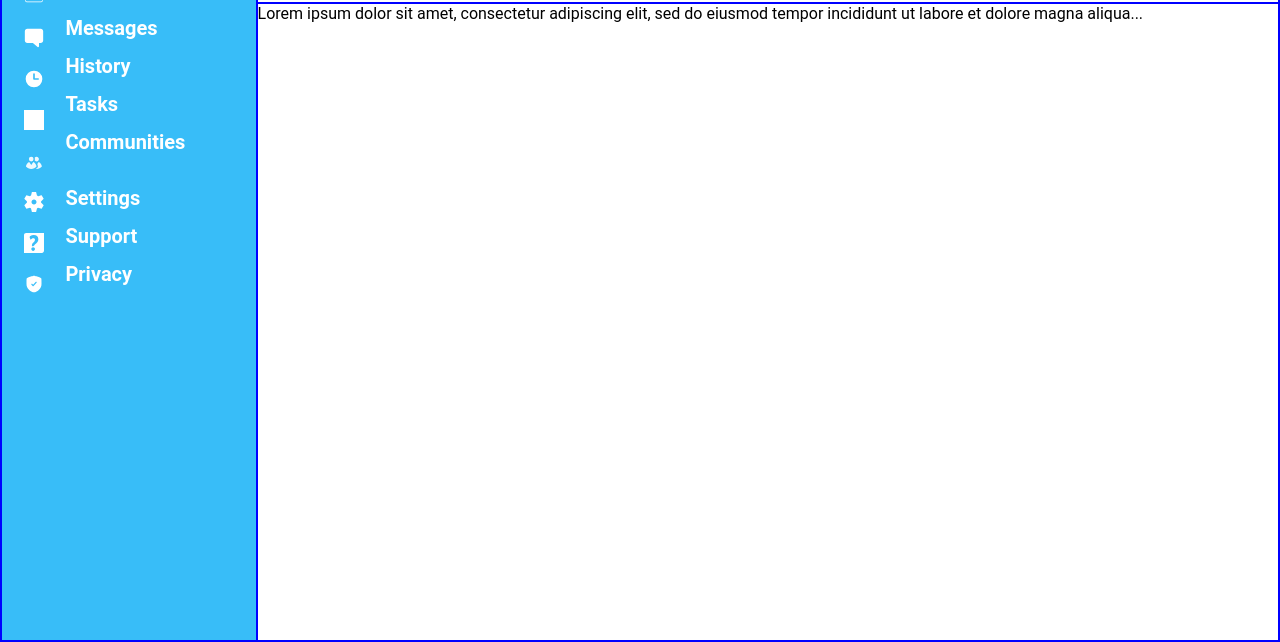
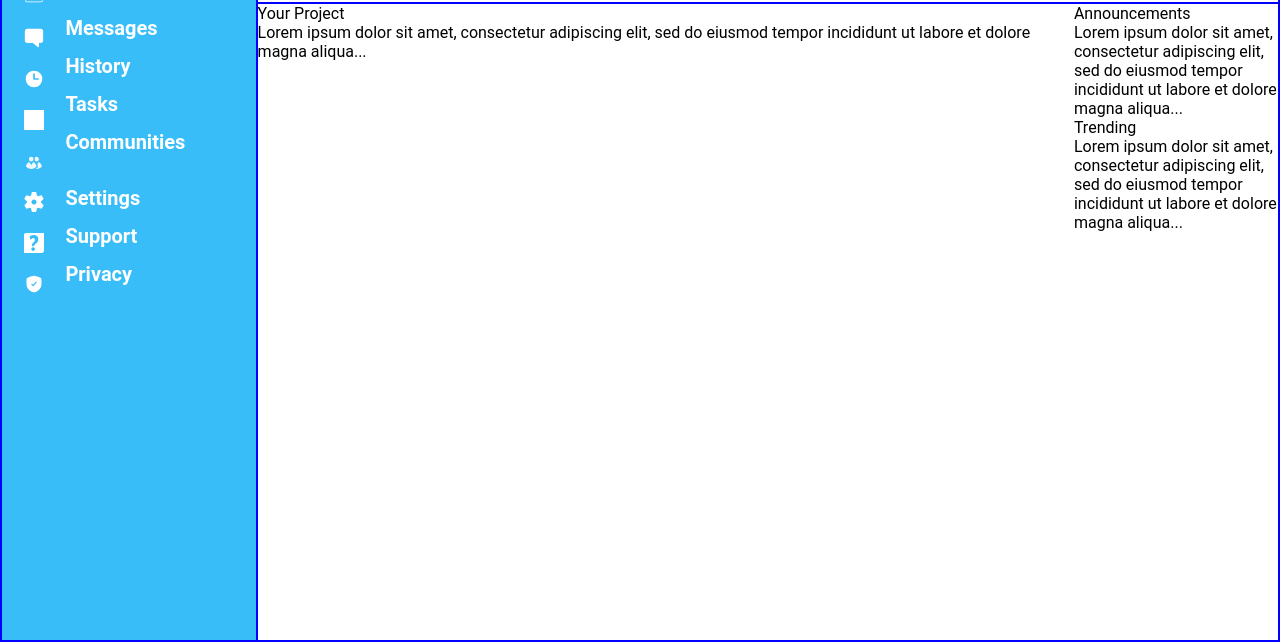
Before and after one commit to 4whatspc3/Project-Admin-Dashboard, a plain HTML site: page index.html in a window 1280 px wide. Shown: the part 158-800 px from the top of the page. Drawn offline with Linux system fonts and the light colour scheme.

Commit message:
Adjust 'main-content' elements placement

```diff
--- a/index.html
+++ b/index.html
@@ -80,7 +80,18 @@
                 </ul>
             </div>
         </div>
-        <div class="main-content">Lorem ipsum dolor sit amet, consectetur adipiscing elit, sed do eiusmod tempor incididunt ut labore et dolore magna aliqua...</div>
+        <div class="main-content">
+            <div class="projects">
+                <p>Your Project</p>
+                <div class="cards">Lorem ipsum dolor sit amet, consectetur adipiscing elit, sed do eiusmod tempor incididunt ut labore et dolore magna aliqua...</div>
+            </div>
+            <div class="social">
+                <p>Announcements</p>
+                <div class="news"><div class="cards">Lorem ipsum dolor sit amet, consectetur adipiscing elit, sed do eiusmod tempor incididunt ut labore et dolore magna aliqua...</div></div>
+                <p>Trending</p>
+                <div class="trending"><div class="cards">Lorem ipsum dolor sit amet, consectetur adipiscing elit, sed do eiusmod tempor incididunt ut labore et dolore magna aliqua...</div></div>
+            </div>
+        </div>
     </div>
 </body>
 </html>
--- a/style.css
+++ b/style.css
@@ -192,4 +192,6 @@ img {
 
 .main-content {
     grid-area: 2 / 2 / 3 / 3;
+    display: grid;
+    grid-template-columns: 4fr 1fr;
 }
```
